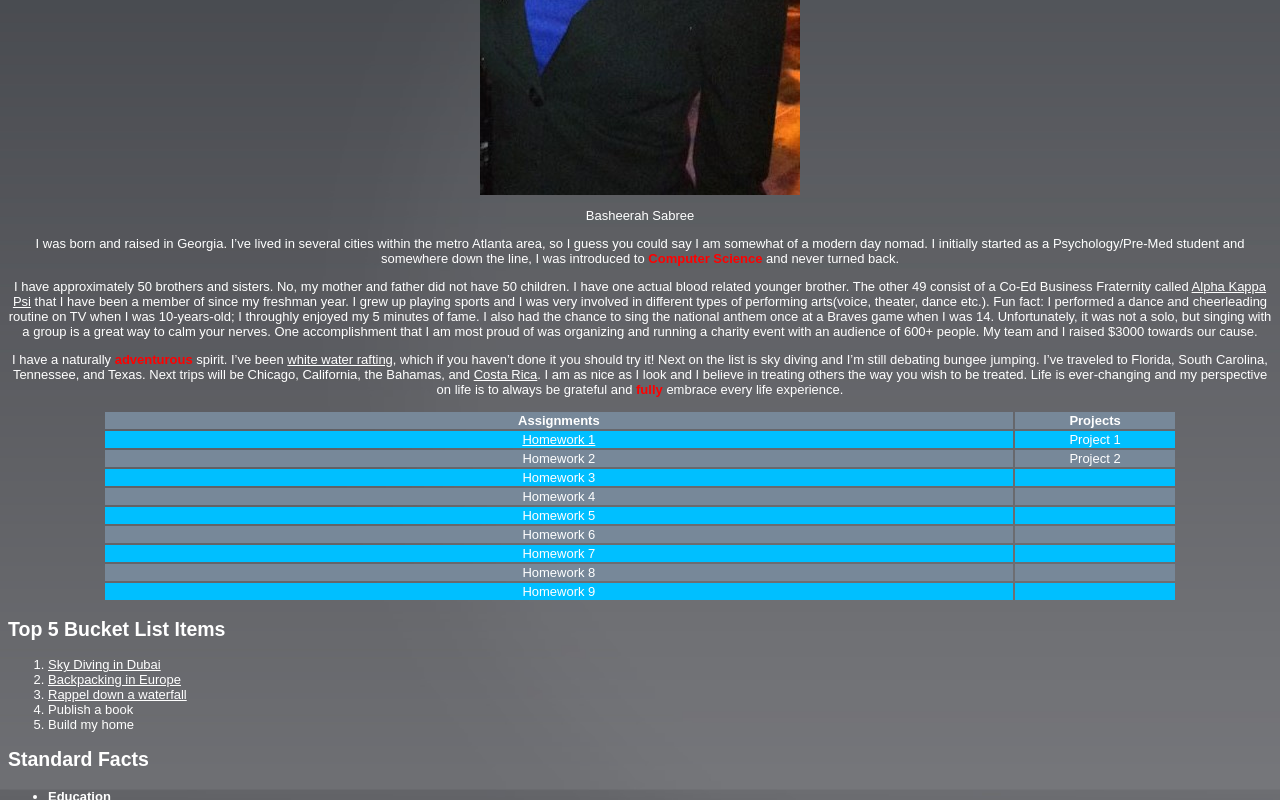
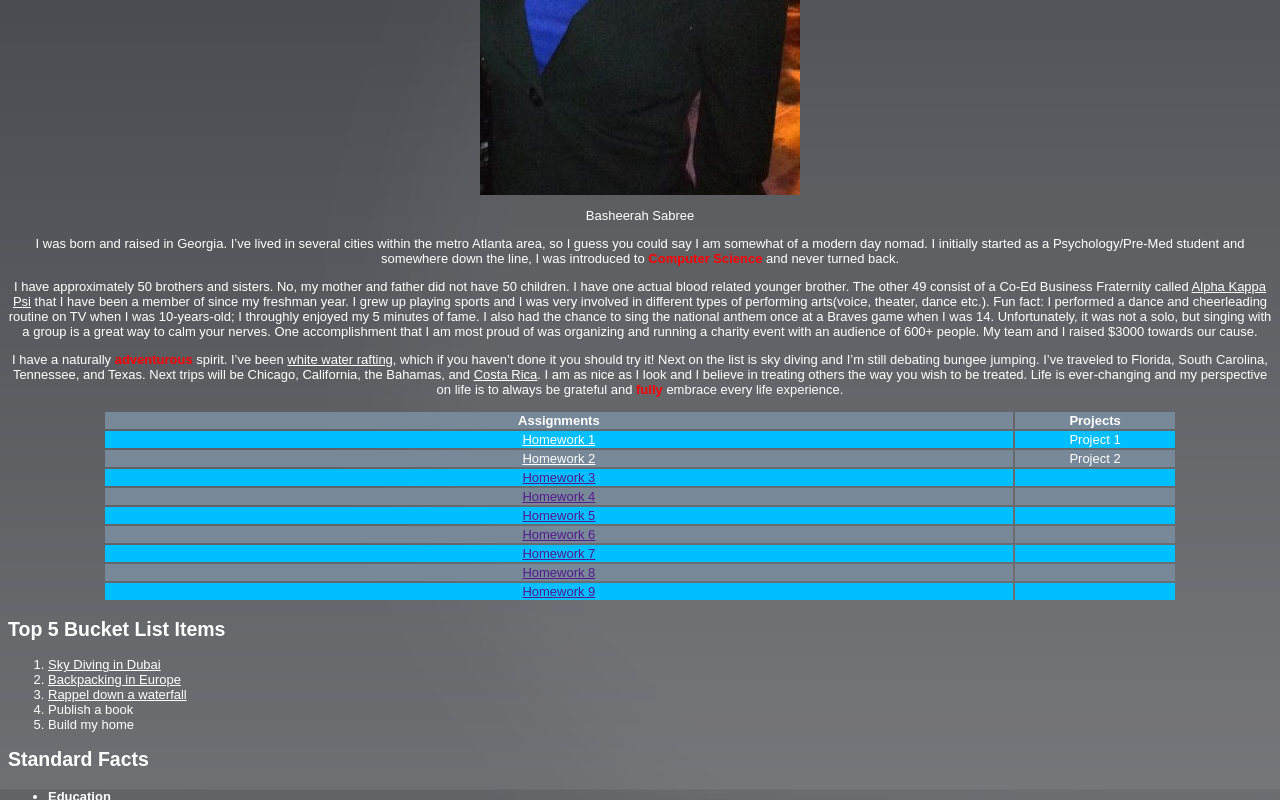
Before and after one commit to bsabree1/bsabree1.github.io, a plain HTML site: page index.html in a window 1280 px wide. Shown: the part 389-1189 px from the top of the page. Drawn offline with Linux system fonts and the light colour scheme.

Commit message:
Updating with assignment 2

```diff
--- a/index.html
+++ b/index.html
@@ -33,42 +33,42 @@ I also had the chance to sing the national anthem once at a Braves game when I w
 </tr>
 
 <tr>
-<td>Homework 2</td>
+<td><a href="http://codd.cs.gsu.edu/~bsabree1/assignments/assignment2/program1.html" target="_blank">Homework 2</a></td>
 <td>Project 2</td>
 </tr>
 
 <tr>
-<td>Homework 3</td>
+<td><a href="">Homework 3</a></td>
 <td></td>
 </tr>
 
 <tr>
-<td>Homework 4</td>
+<td><a href="">Homework 4</a></td>
 <td></td>
 </tr>
 
 <tr>
-<td>Homework 5</td>
+<td><a href="">Homework 5</a></td>
 <td></td>
 </tr>
 
 <tr>
-<td>Homework 6</td>
+<td><a href="">Homework 6</a></td>
 <td></td>
 </tr>
 
 <tr>
-<td>Homework 7</td>
+<td><a href="">Homework 7</a></td>
 <td></td>
 </tr>
 
 <tr>
-<td>Homework 8</td>
+<td><a href="">Homework 8</a></td>
 <td></td>
 </tr>
 
 <tr>
-<td>Homework 9</td>
+<td><a href="">Homework 9</a></td>
 <td></td>
 </tr>
 
```
